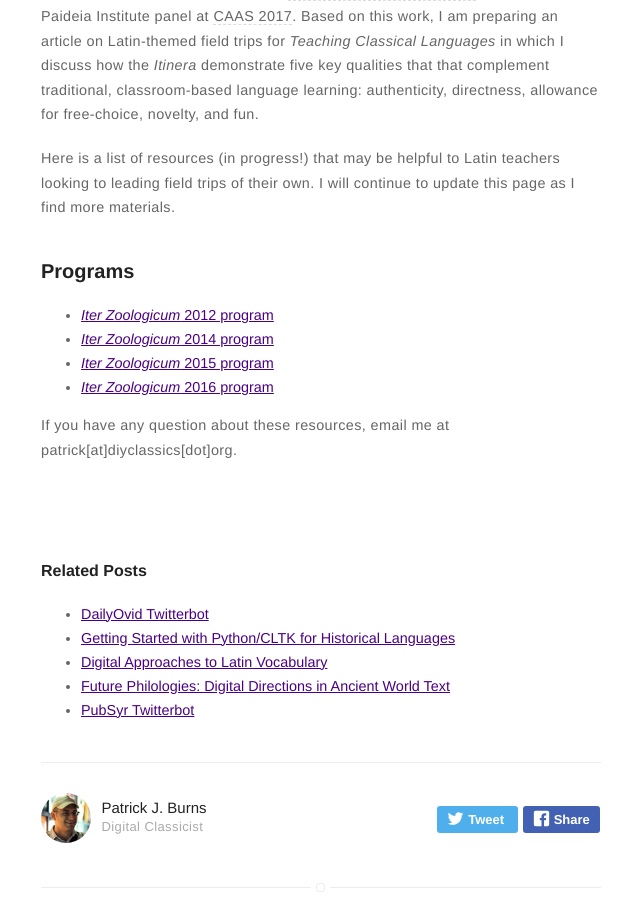
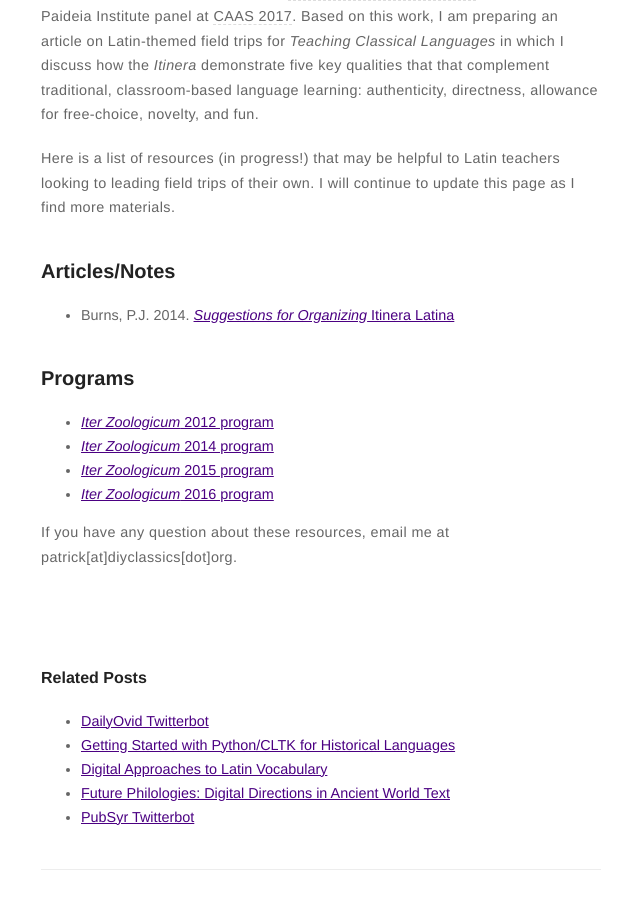
Before and after one commit to diyclassics/diyclassics.github.io, a Jekyll site: the page built from _posts/2012-05-16-itinera-zoologica.md, in a window 1280 px wide and 900 px high, scrolled down 1332 px. Shown: the whole window, without its empty margins (319-959 px from the left). Built offline with Jekyll 4.4.1, drawn with Linux system fonts in a browser that asks for light colours.

Commit message:
Add IZ pdf

```diff
--- a/_posts/2012-05-16-itinera-zoologica.md
+++ b/_posts/2012-05-16-itinera-zoologica.md
@@ -25,6 +25,10 @@ I have presented on this topic at the [CAAS 2014 Annual Meeting](../carpe-iter)
 
 Here is a list of resources (in progress!) that may be helpful to Latin teachers looking to leading field trips of their own. I will continue to update this page as I find more materials.
 
+### Articles/Notes
+
+- Burns, P.J. 2014. [*Suggestions for Organizing* Itinera Latina](https://www.dropbox.com/s/dph5xpo5az05vrs/suggestions-for-organizing-iz.pdf?dl=0){:target="_blank"}
+
 ### Programs
 
 - [*Iter Zoologicum* 2012 program](https://www.dropbox.com/s/yt8c0nzu9z0yrqz/IZ-2012-Program.pdf?dl=0){:target="_blank"}
```
